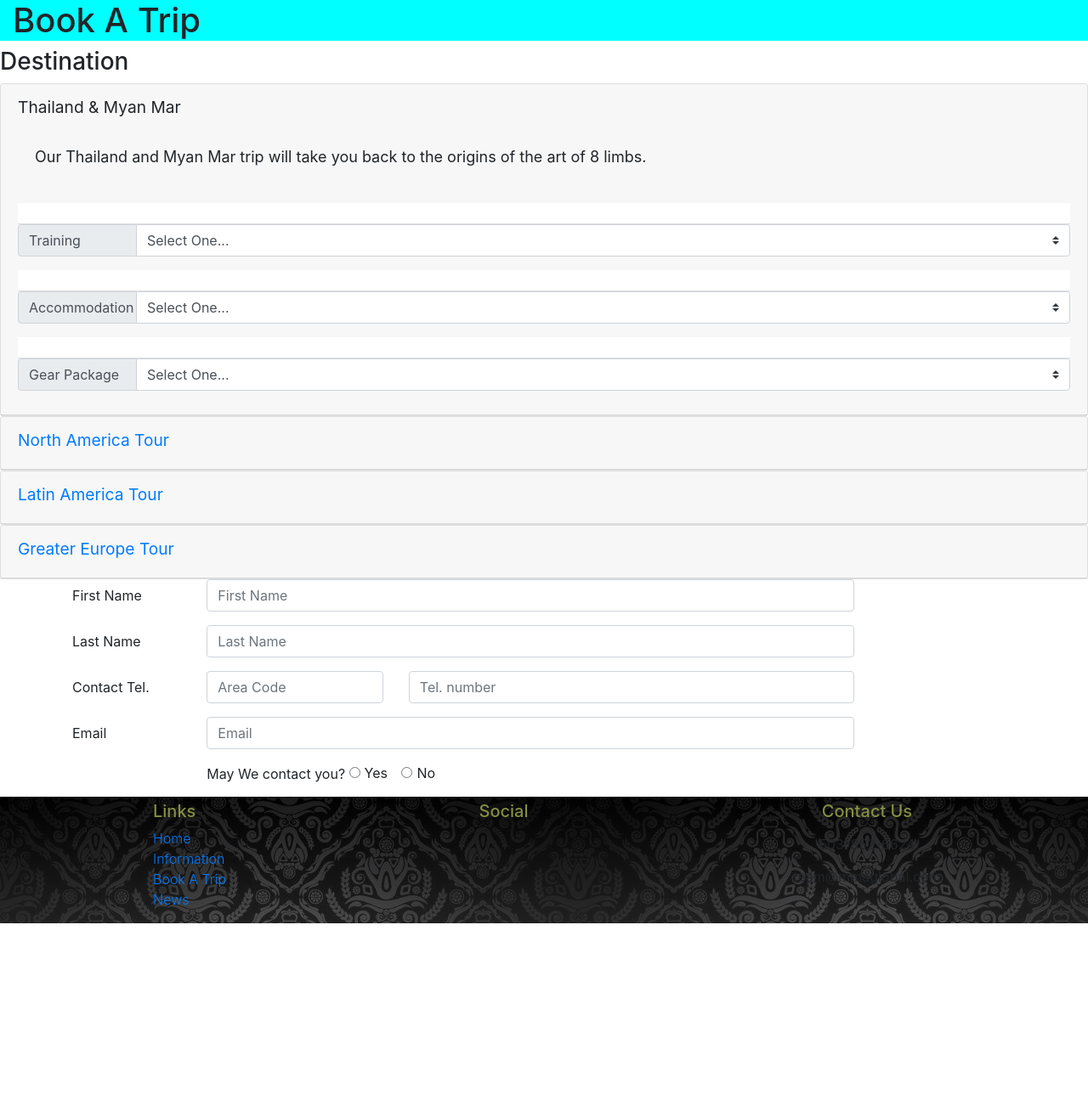
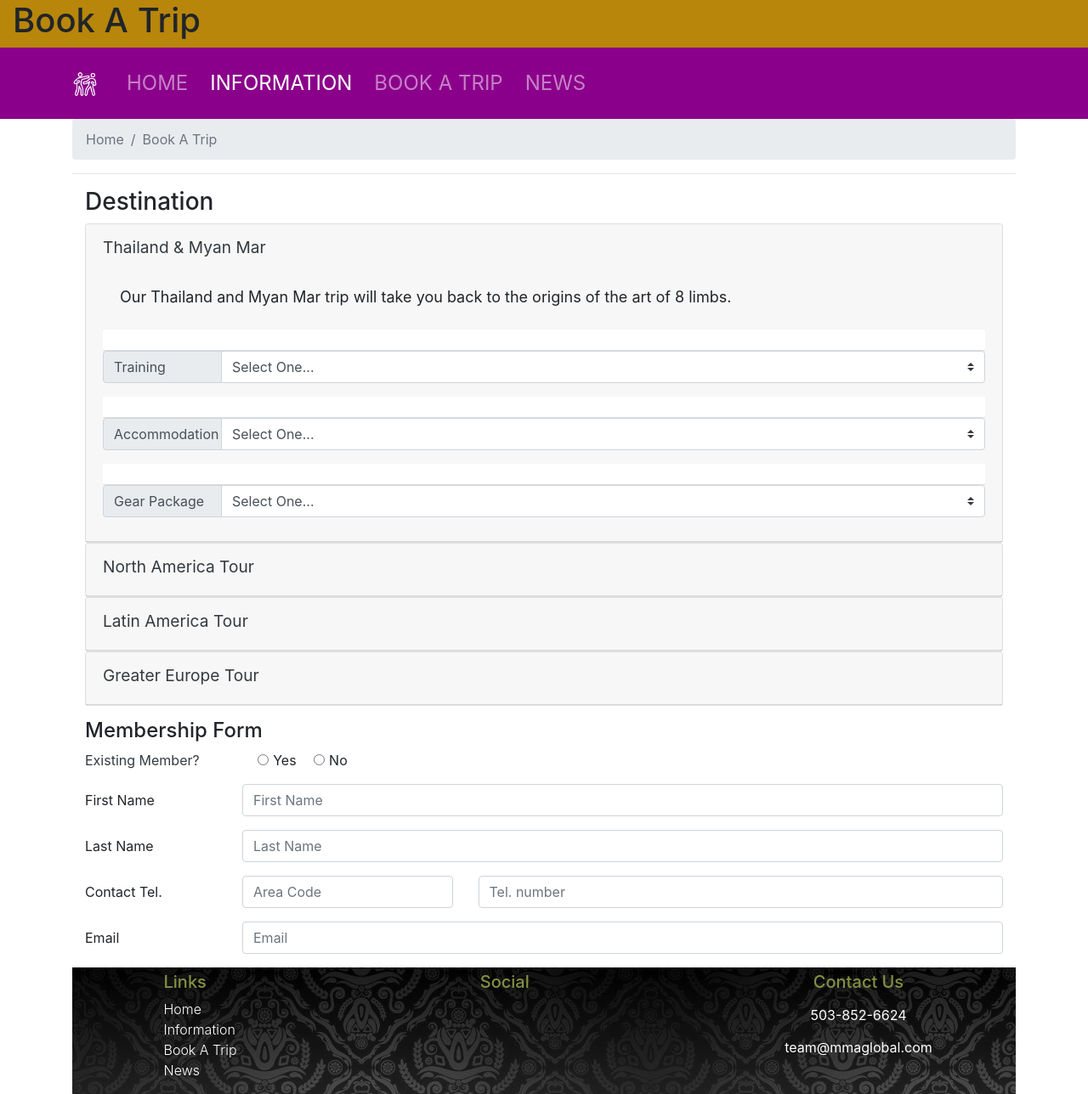
Before and after one commit to jomiddaugh/MMA-Global, a website: page bookatrip.html in a window 1280 px wide. Shown: the whole page at 85% size. Before the commit the page ends 1087 px from the top, so only its background shows below. Drawn offline with nearby package versions, Linux system fonts and the light colour scheme.

Commit message:
Book a trip 2.0: add nav bar and style

```diff
--- a/bookatrip.html
+++ b/bookatrip.html
@@ -14,11 +14,39 @@
 
 <body>
     <header class="tripheader">
-        <div class="col-12 text">
+        <div class="col-12">
             <h1> Book A Trip</h1>
         </div>
+        <nav class="altnavbar navbar navbar-expand-sm navbar-dark sticky-top">
+            <div class="container">
+                <a class="navbar-brand" href="index.html"> <img src="/img/negativelogo.png" height="30" width="30" /> </a>
+                <button class="navbar-toggler" type="button" data-toggle="collapse" data-target="#nucampNavbar">
+                    <span class="navbar-toggler-icon"></span>
+                </button>
+                <div class="collapse navbar-collapse" id="nucampNavbar">
+                    <ul class="navbar-nav">
+                        <li class="nav-item"><a class="nav-link" href="index.html"><i class="fa fa-home fa-lg"></i> Home</a></li>
+                        <li class="nav-item active"><a class="nav-link" href="#"><i class="fa fa-info fa-lg"></i> Information</a></li>
+                        <li class="nav-item"><a class="nav-link" href="bookatrip.html"><i class="fa fa-list fa-lg"></i> Book A Trip</a></li>
+                        <li class="nav-item"><a class="nav-link" href="#"><i class="fa fa-address-card fa-lg"></i> News</a></li>
+                    </ul>
+                </div>
+            </div>
+        </nav>
     </header>
 
+    <div class="container">
+        <div class="row">
+            <div class="col">
+                <ol class="breadcrumb">
+                    <li class="breadcrumb-item"><a class="text-secondary" href="index.html">Home</a></li>
+                    <li class="breadcrumb-item active">Book A Trip</li>
+                </ol>
+               <hr />
+            </div>
+        </div>
+
+    <div class="container">
         <div class="row row-content">
             <div class="col">
                 <h3>Destination</h3>
@@ -26,11 +54,11 @@
                     <div class="card">
                         <div role="tab" class="card-header">
                             <h4>
-                            <a data-toggle="collapse" data-target="#bootstrap">  <small> Thailand & Myan Mar </small> </a>
+                                <a class="text-dark" data-toggle="collapse" data-target="#bootstrap">  <small> Thailand & Myan Mar </small> </a>
                             </h4>
                             <div class="collapse show" id="bootstrap" data-parent="#accordion">
                                 <div class="card-body">
-                                <p class="d-none d-sm-block"> Our Thailand and Myan Mar trip will take you back to the origins of the art of 8 limbs.   </p>
+                                    <p class="card-text"> Our Thailand and Myan Mar trip will take you back to the origins of the art of 8 limbs.   </p>
                                 </div>
                                 <ul class="list-group list-group-flush">
                                     <li class="list-group-item"></li>
@@ -73,11 +101,11 @@
                     <div class="card">
                         <div role="tab" class="card-header">
                             <h4>
-                            <a class="collapsed" data-toggle="collapse" data-target="#git">  <small> North America Tour </small> </a>
+                                <a class="collapsed text-dark" data-toggle="collapse" data-target="#git">  <small> North America Tour </small> </a>
                             </h4>
                             <div class="collapse" id="git" data-parent="#accordion">
                                 <div class="card-body">
-                                <p class="d-none d-sm-block"> The North America allows you to train and get instruction from some of MMA's most admired coaches and competitors.
+                                    <p class="card-text"> The North America allows you to train and get instruction from some of MMA's most admired coaches and competitors.
                                         You will start in Sacramento, training with Uriah Faber and his team at Alpha Male. The next stop will be in Portland, where you will get wrestling instruction at Peninsula Wrestling Club. Before heading to the east coast, our tour will take you to Montreal to get instruction from Firas Zihabi and Georges St-Pierre. You will finish the trip training at Sanford MMA getting some of the best kick boxing instruction in the world from Henri Hooft.   </p>
                                 </div>
                                 <ul class="list-group list-group-flush">
@@ -121,11 +149,11 @@
                     <div class="card">
                         <div role="tab" class="card-header">
                             <h4>
-                            <a class="collapsed" data-toggle="collapse" data-target="#mongo">  <small> Latin America Tour </small> </a>
+                                <a class="collapsed text-dark" data-toggle="collapse" data-target="#mongo">  <small> Latin America Tour </small> </a>
                             </h4>
                             <div class="collapse" id="mongo" data-parent="#accordion">
                                 <div class="card-body">
-                                <p class="d-none d-sm-block"> The start of our Latin America tour starts in Brazil for one reason and one reason only. If it wasn't for Royce Gracie and Brazilian Jiu Jitsu, MMA would not be as popular today as it is. Starting in Rio De Janeiro, you will spend 6 days triaing at Alliance Jiu-Jitsu. Next you wll travel across town to spend another 6 days training at Gracie Barra. One of the largest Jiu-Jitsu teams/ franchises in the world. Lastly, you will fly up to Central America to train with our friends south of the border at Lobo Gym. Lobo gym offers high level striking training from one of Mexico's highest regarded gyms.      </p>
+                                    <p class="card-text"> The start of our Latin America tour starts in Brazil for one reason and one reason only. If it wasn't for Royce Gracie and Brazilian Jiu Jitsu, MMA would not be as popular today as it is. Starting in Rio De Janeiro, you will spend 6 days triaing at Alliance Jiu-Jitsu. Next you wll travel across town to spend another 6 days training at Gracie Barra. One of the largest Jiu-Jitsu teams/ franchises in the world. Lastly, you will fly up to Central America to train with our friends south of the border at Lobo Gym. Lobo gym offers high level striking training from one of Mexico's highest regarded gyms.      </p>
                                 </div>
                                 <ul class="list-group list-group-flush">
                                     <li class="list-group-item"></li>
@@ -168,11 +196,11 @@
                     <div class="card">
                         <div role="tab" class="card-header">
                             <h4>
-                            <a class="collapsed" data-toggle="collapse" data-target="#node">  <small> Greater Europe Tour </small> </a>
+                                <a class="collapsed text-dark" data-toggle="collapse" data-target="#node">  <small> Greater Europe Tour </small> </a>
                             </h4>
                             <div class="collapse" id="node" data-parent="#accordion">
                                 <div class="card-body">
-                                <p class="d-none d-sm-block"> If you are a fan of the modern era of MMA you most likely know of two famous fighters, Conor McGregor and Khabib Nurmagomedov. In our Greater Europe tour you can train from the same gyms that helped shape both of these great competitors. You will begin your journey at SBG Ireland in Dublin getting instruction from John Kavanagh. Next you will take a quick hop and a skip across the Irish Sea to train at Team Kaobon in Liverpool. You will get insruction with MMA striking with a primary base in Thai boxing. Kaobon is responsible for some of the UFC's most exciting english fighters Darren Till and Tom Aspinall. Before your trip is over, you will fly down to Dubai to train at TK MMA & Fitness. TK MMA has one of the finest facillities to train mixed martial arts in the Middle East. It is one of the only places where you can get world class Sambo Wrestling instruction. Made famous by The Eagle, Khabib Nurmagomedov. </p>
+                                    <p class="card-text"> If you are a fan of the modern era of MMA you most likely know of two famous fighters, Conor McGregor and Khabib Nurmagomedov. In our Greater Europe tour you can train from the same gyms that helped shape both of these great competitors. You will begin your journey at SBG Ireland in Dublin getting instruction from John Kavanagh. Next you will take a quick hop and a skip across the Irish Sea to train at Team Kaobon in Liverpool. You will get insruction with MMA striking with a primary base in Thai boxing. Kaobon is responsible for some of the UFC's most exciting english fighters Darren Till and Tom Aspinall. Before your trip is over, you will fly down to Dubai to train at TK MMA & Fitness. TK MMA has one of the finest facillities to train mixed martial arts in the Middle East. It is one of the only places where you can get world class Sambo Wrestling instruction. Made famous by The Eagle, Khabib Nurmagomedov. </p>
                                 </div>
                                 <ul class="list-group list-group-flush">
                                     <li class="list-group-item"></li>
@@ -215,11 +243,26 @@
                 </div>
             </div>
         </div>
+    </div>
 
-    <div class="container">
+    <div class="container mf">
         <div class="row row-content">
-            <div class="col-md-10">
+            <div class="col">
                 <form>
+                    <h4>Membership Form</h4>
+                    <div class="form-group row">
+                        <div class="col-12">
+                            <a class="mr-3 text-dark">Existing Member?</a>
+                                <div class="form-check form-check-inline">
+                                    <input type="radio" class="ml-5 form-check-input" id="contactYes" name="contactRadios" value="yes" />
+                                    <label for="contactYes" class="form-check-label"> Yes </label>
+                                </div>
+                                <div class="form-check form-check-inline">
+                                    <input type="radio" class="ml-1 form-check-input" id="contactNo" name="contactRadios" value="no" />
+                                    <label for="contactNo" class="form-check-label"> No </label>
+                                </div>
+                        </div>
+                    </div>
                     <div class="form-group row">
                         <label for="firstName" class="col-md-2 col-form-label"> First Name </label>
                         <div class="col-md-10">
@@ -247,19 +290,6 @@
                             <input type="email" class="form-control" id="email" name="email" placeholder="Email" />
                         </div>
                     </div>
-                    <div class="form-group row">
-                        <div class="col offset-md-2">
-                            May We contact you?
-                                <div class="form-check form-check-inline">
-                                    <input type="radio" class="form-check-input" id="contactYes" name="contactRadios" value="yes" />
-                                    <label for="contactYes" class="form-check-label"> Yes </label>
-                                </div>
-                                <div class="form-check form-check-inline">
-                                    <input type="radio" class="form-check-input" id="contactNo" name="contactRadios" value="no" />
-                                    <label for="contactNo" class="form-check-label"> No </label>
-                                </div>
-                        </div>
-                    </div>
                 </form>
             </div>
         </div>
@@ -273,10 +303,10 @@
                 <div class="col-4 col-sm-2 offset-1">
                     <h5>Links</h5>
                     <ul class="list-unstyled">
-                        <li> <a href="index.html">Home </a> </li>
-                        <li> <a href="#">Information </a> </li>
-                        <li> <a href="#">Book A Trip </a> </li>
-                        <li> <a href="#">News  </a> </li>
+                        <li> <a class="text-white" href="index.html">Home </a> </li>
+                        <li> <a class="text-white" href="#">Information </a> </li>
+                        <li> <a class="text-white" href="#">Book A Trip </a> </li>
+                        <li> <a class="text-white" href="#">News  </a> </li>
                     </ul>
                 </div>
                 <div class="col-6 col-sm-5 text-center">
@@ -289,8 +319,8 @@
 
                 <div class="col-sm-4 text-center">
                     <h5> Contact Us</h5>
-                    <a role="button" class="btn btn-btnc-3" href="tel:+503-852-6624"> <i class="fa fa-phone"> </i> 503-852-6624 </a> <br />
-            	    <a role="button" class="btn btn-btnc-3" href="mailto:mmaglobal.com"> <i class="fa fa-envelope-o"> </i> team@mmaglobal.com </a>
+                    <a role="button" class="text-white btn btn-btnc-3" href="tel:+503-852-6624"> <i class="fa fa-phone"> </i> 503-852-6624 </a> <br />
+            	    <a role="button" class="text-white btn btn-btnc-3" href="mailto:mmaglobal.com"> <i class="fa fa-envelope-o"> </i> team@mmaglobal.com </a>
                 </div>
             </div>
         </div>
--- a/css/styles.css
+++ b/css/styles.css
@@ -45,14 +45,16 @@
 }
 
 .tripheader {
-    background-color: aqua;
+    background-color: darkgoldenrod;
 }
+
 footer {
     padding-top: 5px;
     background-image: linear-gradient(rgba(0, 0, 0, 0.4), rgba(78, 78, 78, 0.4)),url(/img/bg.jpg);
     color: rgb(133, 143, 66);
     font-weight: 300;
 }
+
 h2 {
     padding: 10px;
 }
@@ -64,3 +66,11 @@ p {
 .input-group-text {
     width: 140px;
 }
+
+.mf {
+    padding-top: 15px;
+}
+
+.altnavbar {
+    background-color: darkmagenta;
+}
```
Also changed, not shown: index.html (+2 -3 lines). Lines whose indentation alone changed are shown as unchanged.
